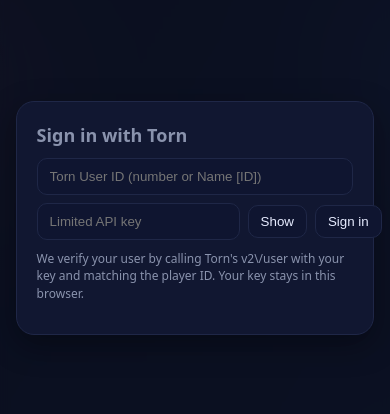
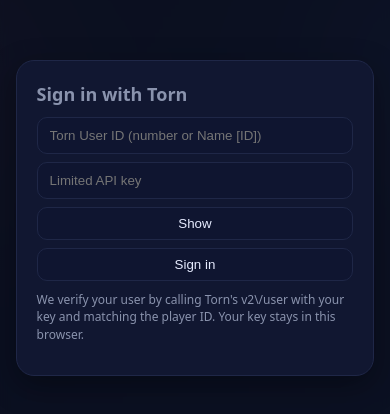
Before and after one commit to incgrouptools/IncTools, a plain HTML site: page index.html in a window 390 px wide. Shown: the part 204-618 px from the top of the page. Drawn offline with Linux system fonts and the light colour scheme.

Commit message:
Mobile Sign In fix

```diff
--- a/index.html
+++ b/index.html
@@ -35,7 +35,29 @@
     .gate{position:fixed;inset:0;display:grid;place-items:center;background:rgba(11,16,32,.82);backdrop-filter:blur(4px);z-index:1000;overflow:hidden}
     .gate .login{background:var(--panel);border:1px solid var(--border);border-radius:18px;padding:20px;width:min(560px,92vw);box-shadow:0 10px 30px rgba(0,0,0,.35)}
     .login h2{margin:0 0 10px;font-size:18px;color:var(--muted)}
-    .login .row{display:flex;gap:8px;align-items:center}
+    .login .row {
+  display: flex;
+  gap: 8px;
+  align-items: center;
+  flex-wrap: wrap;        /* allow wrapping */
+}
+
+.login .row .btn {
+  flex: 1 0 auto;         /* prevent squishing */
+  min-width: 80px;
+}
+
+/* Mobile-friendly stacking */
+@media (max-width: 480px) {
+  .login .row {
+    flex-direction: column;   /* stack vertically */
+    align-items: stretch;
+  }
+  .login .row input,
+  .login .row .btn {
+    width: 100%;              /* take full width */
+  }
+}
     .login .row input{flex:1;background:#0f1530;color:var(--text);border:1px solid var(--border);padding:10px 12px;border-radius:10px}
     .login .row .btn{flex:0 0 auto}
     .loading{position:fixed;inset:0;display:grid;place-items:center;background:rgba(11,16,32,.82);backdrop-filter:blur(4px);z-index:999;overflow:hidden}
```
